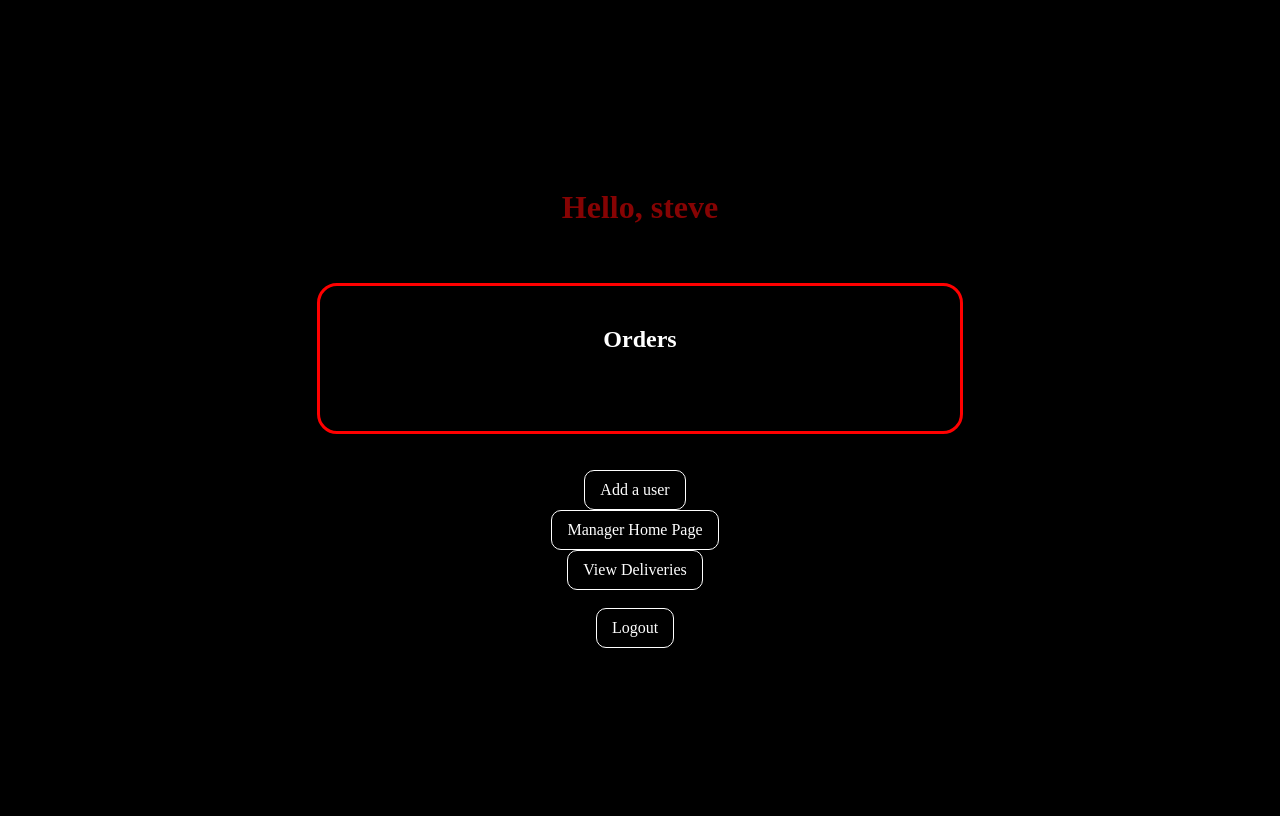
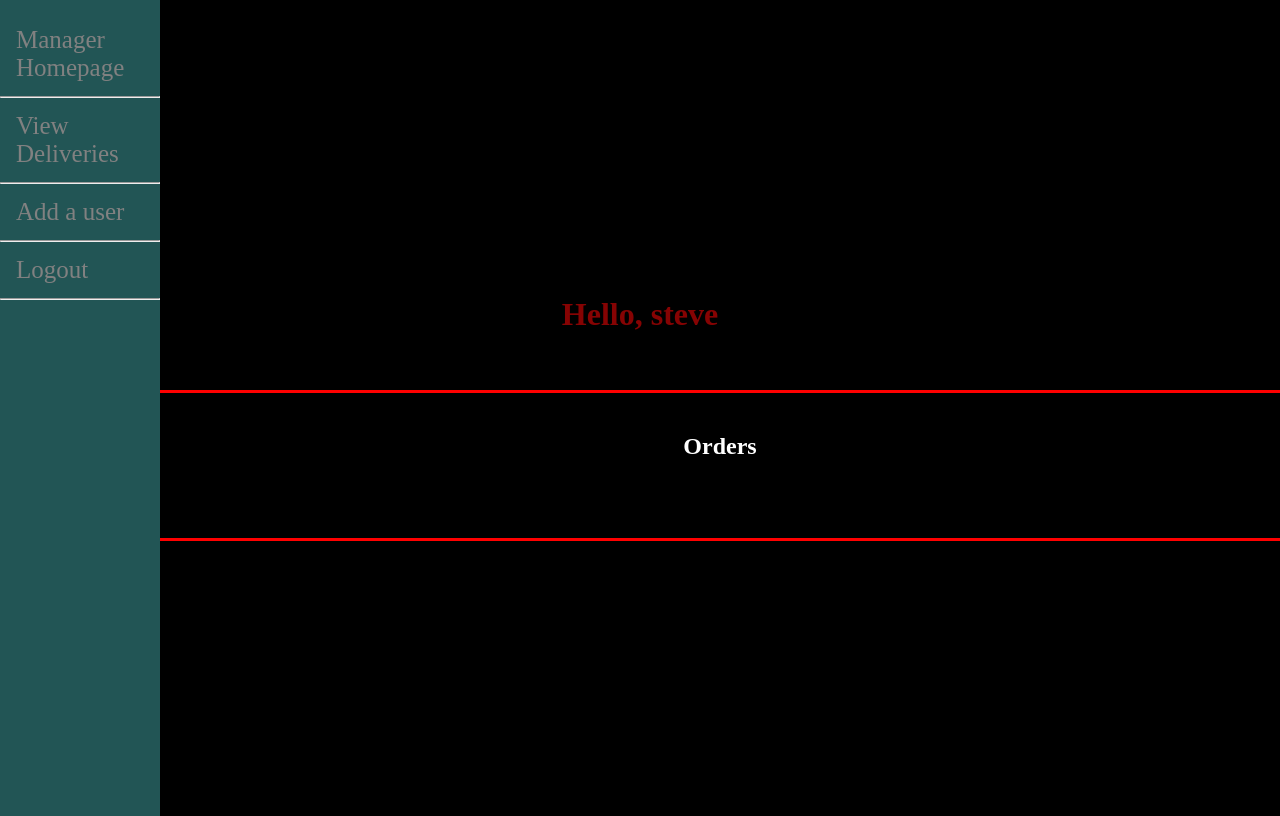
Before and after one commit to theGiuMac/pasd-PoC, a PHP site: page /view_orders_page.php in a window 1280 px wide; the page is wider, and only the part inside the window is pictured. Run offline with PHP 8.4, Linux system fonts and the light colour scheme; a user stored in the database is signed in; data that the repository does not hold is empty.

Commit message:
Added sidebar css and in view_orders_page

```diff
--- /dev/null
+++ b/.#clerk_home.php
@@ -0,0 +1 @@
+giulio@semidecidable.5639:1641343377
--- a/add_user_page.php
+++ b/add_user_page.php
@@ -51,6 +51,12 @@ if (isset($_SESSION['id']) && isset($_SESSION['username'])) {
     <a href="logout.php">Logout</a>
     </body>
 
+
+                                                   <footer>
+                                                   <p>Authors: G & M & S</p>
+                                                   <p><a href="mailto:maccarigiulio@pm.me">Contact us</a></p>
+                                                   </footer>
+
     </html>
 
     <?php
--- a/styles/dark.css
+++ b/styles/dark.css
@@ -13,12 +13,46 @@ body {
     box-sizing: padding-box;
 }
 
+/* The sidebar menu */
+.sidenav {
+  height: 100%; /* Full-height: remove this if you want "auto" height */
+  width: 160px; /* Set the width of the sidebar */
+  position: fixed; /* Fixed Sidebar (stay in place on scroll) */
+  z-index: 1; /* Stay on top */
+  top: 0; /* Stay at the top */
+  left: 0;
+  background-color: #255;
+  overflow-x: hidden; /* Disable horizontal scroll */
+  padding-top: 20px;
+}
+
+/* The navigation menu links */
+.sidenav a {
+  padding: 6px 8px 6px 16px;
+  text-decoration: none;
+  font-size: 25px;
+  color: #818181;
+  display: block;
+}
+
+/* When you mouse over the navigation links, change their color */
+.sidenav a:hover {
+  color: #f1f1f1;
+}
+
+/* Style page content */
+.main {
+  margin-left: 160px; /* Same as the width of the sidebar */
+  padding: 0px 10px;
+}
+
 .issue-order-container,
 .view-order-container,
 .view-deliveries-container,
 .login-container,
 .search-container {
-    width: 600px;
+    width: 1500px;
+    hwight: 700px;
     border: 3px solid rgb(255, 0, 0);
     padding: 20px;
     /* background: linear-gradient(rgb(173,216,230), silver); */
@@ -76,17 +110,6 @@ button:hover {
 h1 {
     text-align: center;
     color: rgb(134, 3, 3);
-}
-
-a {
-    float: right;
-    background: #000000;
-    padding: 10px 15px;
-    color: #ffffff;
-    border-radius: 10px;
-    border: 1px solid #ffffff;
-    margin-right: 10px;
-    text-decoration: none;
 }
 
 p {
--- a/view_orders_page.php
+++ b/view_orders_page.php
@@ -17,14 +17,29 @@ if (isset($_SESSION['id']) && isset($_SESSION['username'])) {
 
     <!DOCTYPE html>
     <html lang="en">
+    <link rel="stylesheet" type="text/css" href="./styles/dark.css">
+
+    <!-- Side Navigation -->
+    <div class="sidenav">
+        <a href="manager_home.php">Manager Homepage</a>
+        <hr>
+        <a href="view_deliveries_page.php">View Deliveries</a>
+        <hr>
+        <a href="add_user_page.php"> Add a user </a>
+        <hr>
+        <a href="logout.php">Logout</a>
+        <hr>
+    </div>
+
+    <h1>Hello, <?php echo $_SESSION['username']; ?></h1>
+
+    <div class="main">
 
     <head>
         <title>Orders</title>
-        <link rel="stylesheet" type="text/css" href="./styles/dark.css">
     </head>
 
     <body>
-    <h1>Hello, <?php echo $_SESSION['username']; ?></h1>
     <br>
     <br>
 
@@ -64,16 +79,7 @@ if (isset($_SESSION['id']) && isset($_SESSION['username'])) {
             ;
         </div>
     </div>
-
-    <br>
-    <br>
-
-    <a href="add_user_page.php"> Add a user </a>
-    <a href="manager_home.php">Manager Home Page</a>
-    <a href="view_deliveries_page.php">View Deliveries</a>
-    <br>
-    <a href="logout.php">Logout</a>
-    </body>
+    </div>
 
     </html>
 
```
Also changed, not shown: index.php (+4 -4 lines), issue_order_page.php (+7 -0 lines), manager_home.php (+7 -0 lines), search_page.php (+7 -0 lines).
